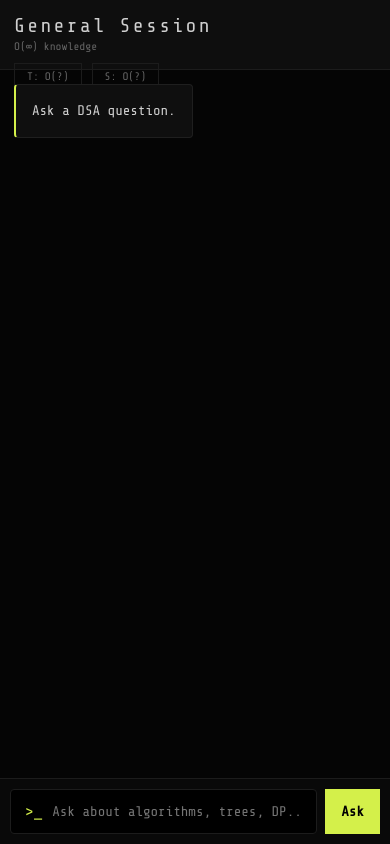
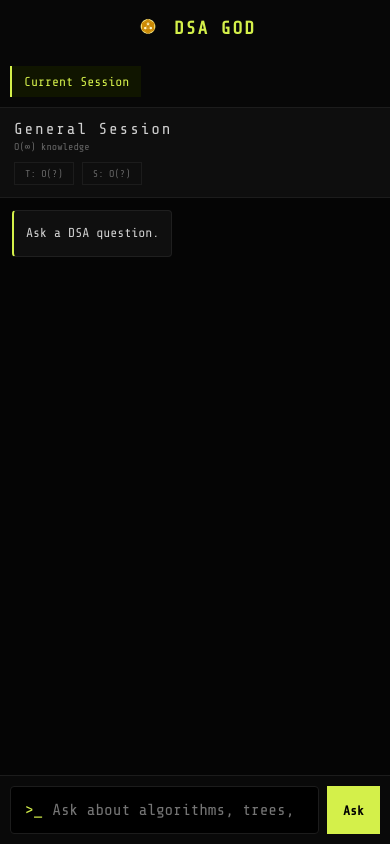
Before and after one commit to intro-chiranjeev/DSA-GOD, a website: page index.html in a window 390 px wide. Drawn offline with nearby package versions, Linux system fonts and the light colour scheme.

Commit message:
updated website

```diff
--- a/style.css
+++ b/style.css
@@ -16,18 +16,24 @@
   --mono:'Share Tech Mono', monospace;
 }
 
+html,
 body{
-  height:100vh;
+  width:100%;
+  height:100%;
+  overflow:hidden;
+}
+
+body{
   background:var(--bg);
   color:var(--text);
   font-family:var(--mono);
-  overflow:hidden;
 }
 
 .app{
   display:grid;
   grid-template-columns:220px 1fr;
-  height:100vh;
+  width:100%;
+  height:100dvh;
 }
 
 /* SIDEBAR */
@@ -38,30 +44,32 @@
 
   display:flex;
   flex-direction:column;
+
+  overflow:hidden;
 }
 
-.logo {
-  display: flex;
-  align-items: center;
-  gap: 12px;
-  padding: 20px;
+.logo{
+  display:flex;
+  align-items:center;
+  gap:12px;
+
+  padding:20px;
 }
 
-.logo-img {
-  width: 34px;
-  height: 34px;
-  object-fit: contain;
-  display: block;
+.logo-img{
+  width:34px;
+  height:34px;
+
+  object-fit:contain;
 }
 
-.logo span {
-  color: #d7ff3f;
-  font-size: 22px;
-  font-weight: bold;
-  letter-spacing: 4px;
-  line-height: 1;
-  display: flex;
-  align-items: center;
+.logo span{
+  color:var(--acid);
+
+  font-size:22px;
+  font-weight:bold;
+
+  letter-spacing:4px;
 }
 
 .sidebar-section{
@@ -101,6 +109,7 @@
 
 .nav-item.active{
   color:var(--acid);
+
   border-left:2px solid var(--acid);
 
   background:#101500;
@@ -127,8 +136,6 @@
   display:flex;
   flex-direction:column;
 
-  height:100vh;
-
   overflow:hidden;
 
   min-height:0;
@@ -152,11 +159,13 @@
 
 .session-title{
   font-size:14px;
+
   letter-spacing:0.12em;
 }
 
 .session-subtitle{
   font-size:11px;
+
   color:var(--muted);
 
   margin-top:3px;
@@ -183,7 +192,6 @@
   flex:1;
 
   overflow-y:auto;
-
   overflow-x:hidden;
 
   min-height:0;
@@ -218,6 +226,8 @@
   border-radius:4px;
 
   animation:fadeUp 0.25s ease;
+
+  word-wrap:break-word;
 }
 
 @keyframes fadeUp{
@@ -255,7 +265,11 @@
 
 pre{
   margin-top:12px;
+
   overflow-x:auto;
+
+  max-width:100%;
+
   border-radius:4px;
 }
 
@@ -315,6 +329,8 @@
   font-family:var(--mono);
 
   padding:14px 0;
+
+  font-size:15px;
 }
 
 #send-btn{
@@ -378,114 +394,162 @@
 
 /* MOBILE */
 
-@media(max-width:768px){
+@media (max-width:768px){
+
+  .app{
+    display:flex;
+    flex-direction:column;
+
+    width:100%;
+    height:100dvh;
+  }
+
+  /* SIDEBAR */
 
   .sidebar{
+    width:100%;
+
+    border-right:none;
+    border-bottom:1px solid var(--line);
+  }
+
+  .logo{
+    justify-content:center;
+
+    padding:14px;
+  }
+
+  .logo-img{
+    width:28px;
+    height:28px;
+  }
+
+  .logo span{
+    font-size:18px;
+
+    letter-spacing:2px;
+  }
+
+  .sidebar-section{
+    display:flex;
+
+    overflow-x:auto;
+
+    gap:8px;
+
+    padding:10px;
+
+    scrollbar-width:none;
+  }
+
+  .sidebar-section::-webkit-scrollbar{
     display:none;
   }
 
-  .app{
-    grid-template-columns:1fr;
+  .sidebar-title{
+    display:none;
+  }
+
+  .stats{
+    display:none;
+  }
+
+  .nav-item{
+    flex:0 0 auto;
+
+    margin-bottom:0;
+
+    white-space:nowrap;
+
+    font-size:13px;
+
+    padding:8px 12px;
+  }
+
+  /* MAIN */
+
+  .main{
+    flex:1;
+
+    width:100%;
+
+    min-height:0;
+  }
+
+  /* TOPBAR */
+
+  .topbar{
+    height:auto;
+
+    padding:12px 14px;
+
+    flex-direction:column;
+
+    align-items:flex-start;
+
+    gap:10px;
+  }
+
+  .session-title{
+    font-size:16px;
+  }
+
+  .session-subtitle{
+    font-size:10px;
+  }
+
+  .badge-wrap{
+    width:100%;
+
+    flex-wrap:wrap;
+
+    gap:8px;
+  }
+
+  .badge{
+    font-size:10px;
+
+    padding:5px 10px;
+  }
+
+  /* CHAT */
+
+  .chat-box{
+    padding:12px;
+
+    gap:14px;
   }
 
   .message{
-    max-width:95%;
+    max-width:100%;
+
+    font-size:13px;
+
+    line-height:1.6;
+
+    padding:12px;
+  }
+
+  /* INPUT */
+
+  .input-area{
+    padding:10px;
+
+    gap:8px;
+  }
+
+  .input-container{
+    min-height:44px;
+  }
+
+  #user-input{
+    font-size:16px;
+  }
+
+  #send-btn{
+    padding:0 16px;
+
+    font-size:13px;
   }
 
 }
-/* MOBILE RESPONSIVE */
-@media (max-width: 768px) {
-  .app {
-    flex-direction: column;
-    height: 100vh;
-  }
-
-  .sidebar {
-    width: 100%;
-    height: auto;
-    padding-bottom: 10px;
-  }
-
-  .logo {
-    justify-content: center;
-    padding: 14px;
-  }
-
-  .logo-img {
-    width: 30px;
-    height: 30px;
-  }
-
-  .logo span {
-    font-size: 20px;
-    letter-spacing: 2px;
-  }
-
-  .sidebar-section {
-    display: flex;
-    overflow-x: auto;
-    gap: 8px;
-    padding: 8px 12px;
-  }
-
-  .sidebar-title,
-  .stats {
-    display: none;
-  }
-
-  .nav-item {
-    white-space: nowrap;
-    padding: 10px 14px;
-    font-size: 14px;
-    min-width: fit-content;
-  }
-
-  .main {
-    width: 100%;
-    height: 100%;
-  }
-
-  .topbar {
-    padding: 14px;
-    flex-direction: column;
-    align-items: flex-start;
-    gap: 10px;
-  }
-
-  .session-title {
-    font-size: 20px;
-  }
-
-  .badge-wrap {
-    width: 100%;
-    justify-content: flex-start;
-  }
-
-  .chat-box {
-    padding: 14px;
-    height: calc(100vh - 270px);
-  }
-
-  .message {
-    max-width: 95%;
-    font-size: 14px;
-  }
-
-  .input-area {
-    padding: 10px;
-    gap: 8px;
-  }
-
-  .input-container {
-    flex: 1;
-  }
-
-  #user-input {
-    font-size: 14px;
-  }
-
-  #send-btn {
-    padding: 12px 16px;
-    font-size: 14px;
-  }
-}
```
